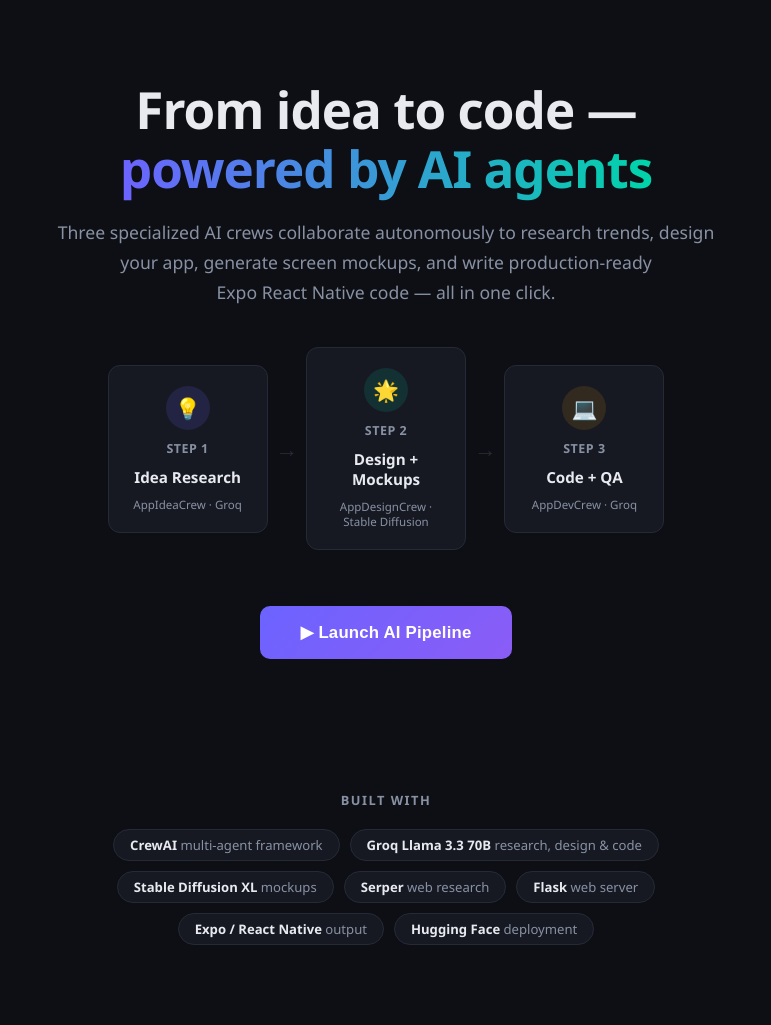
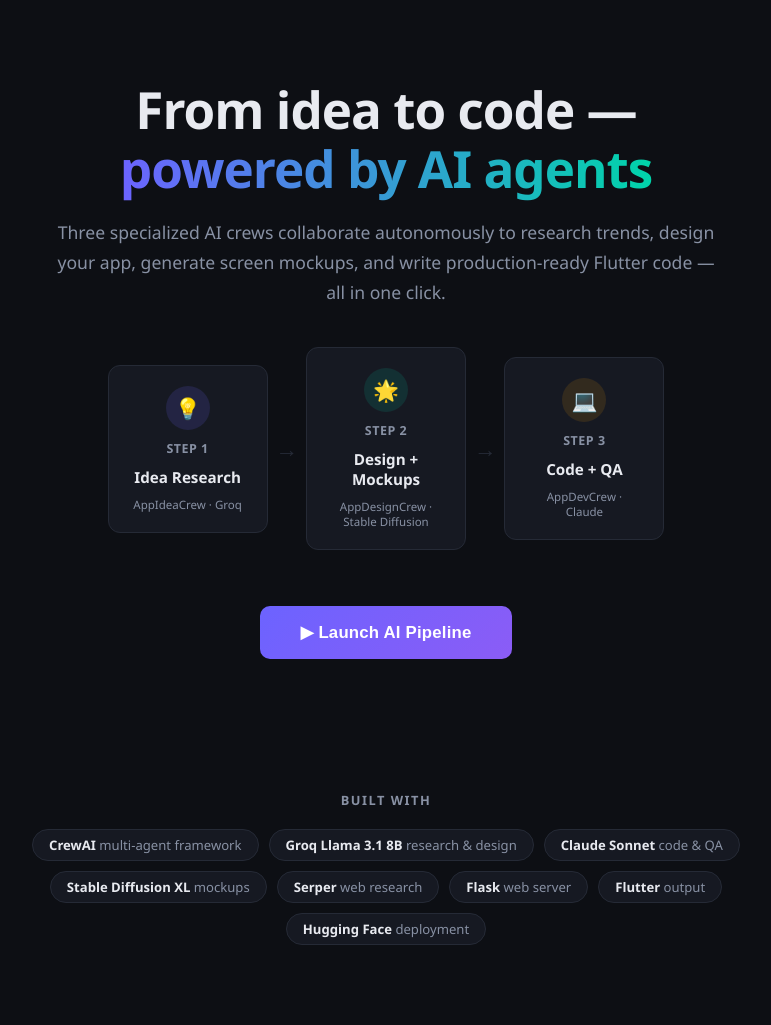
Before and after one commit to Gut1dg0/mobile-app-shipping, a Flask app: page / in a window 1280 px wide. Shown: the part 61-1086 px from the top of the page, without its empty margins (254-1025 px from the left). Run offline with Flask 3, Linux system fonts and the light colour scheme.

Commit message:
Updated groq model

```diff
--- a/src/mobile_app_shipping/crews/app_design_crew/app_design_crew.py
+++ b/src/mobile_app_shipping/crews/app_design_crew/app_design_crew.py
@@ -8,7 +8,7 @@ from typing import List
 # https://docs.crewai.com/concepts/crews#example-crew-class-with-decorators
 
 groq_llm = LLM(
-    model="groq/llama-3.3-70b-versatile",
+    model="groq/llama-3.1-8b-instant",
     temperature=0.7,
 )
 
--- a/src/mobile_app_shipping/crews/app_idea_crew/app_idea_crew.py
+++ b/src/mobile_app_shipping/crews/app_idea_crew/app_idea_crew.py
@@ -8,7 +8,7 @@ from crewai_tools import SerperDevTool, ScrapeWebsiteTool
 # https://docs.crewai.com/concepts/crews#example-crew-class-with-decorators
 
 groq_llm = LLM(
-    model="groq/llama-3.3-70b-versatile",
+    model="groq/llama-3.1-8b-instant",
     temperature=0.7,
 )
 
--- a/src/mobile_app_shipping/templates/index.html
+++ b/src/mobile_app_shipping/templates/index.html
@@ -175,7 +175,7 @@
     <h1>From idea to code — <br><span class="highlight">powered by AI agents</span></h1>
     <p>
       Three specialized AI crews collaborate autonomously to research trends, design your app, generate screen mockups,
-      and write production-ready Expo&nbsp;React&nbsp;Native code — all in one click.
+      and write production-ready Flutter&nbsp;code — all in one click.
     </p>
 
     <div class="pipeline">
@@ -197,7 +197,7 @@
         <div class="step-icon">&#128187;</div>
         <div class="step-label">Step 3</div>
         <div class="step-name">Code + QA</div>
-        <div class="step-crew">AppDevCrew · Groq</div>
+        <div class="step-crew">AppDevCrew · Claude</div>
       </div>
     </div>
 
@@ -208,11 +208,12 @@
     <h3>Built with</h3>
     <div class="chips">
       <div class="chip"><b>CrewAI</b> multi-agent framework</div>
-      <div class="chip"><b>Groq Llama 3.3 70B</b> research, design &amp; code</div>
+      <div class="chip"><b>Groq Llama 3.1 8B</b> research &amp; design</div>
+      <div class="chip"><b>Claude Sonnet</b> code &amp; QA</div>
       <div class="chip"><b>Stable Diffusion XL</b> mockups</div>
       <div class="chip"><b>Serper</b> web research</div>
       <div class="chip"><b>Flask</b> web server</div>
-      <div class="chip"><b>Expo / React Native</b> output</div>
+      <div class="chip"><b>Flutter</b> output</div>
       <div class="chip"><b>Hugging Face</b> deployment</div>
     </div>
   </div>
```
